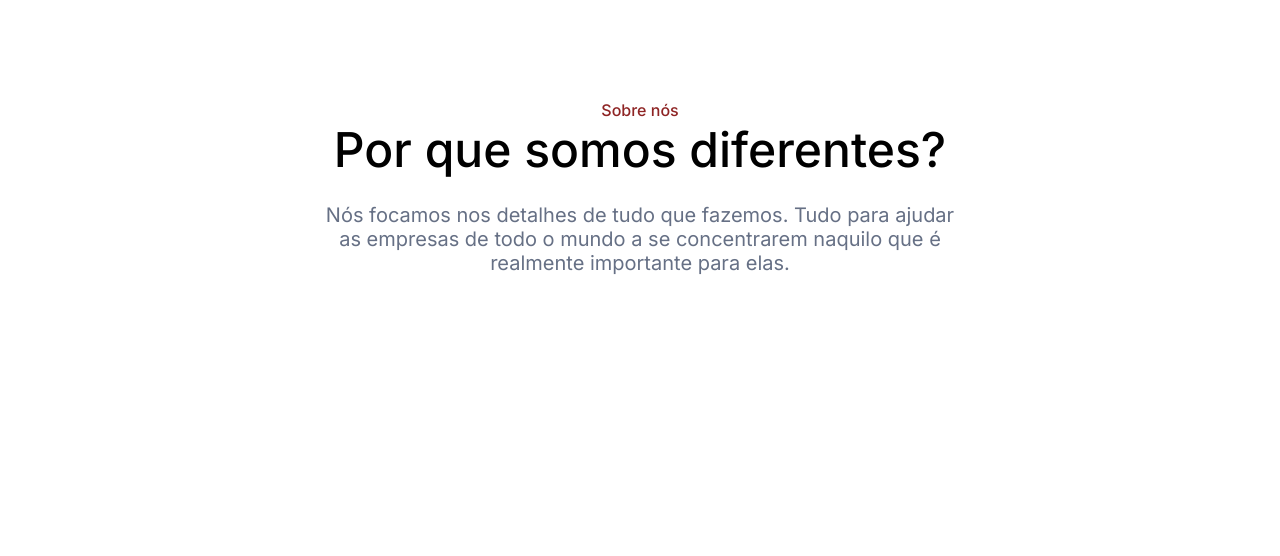
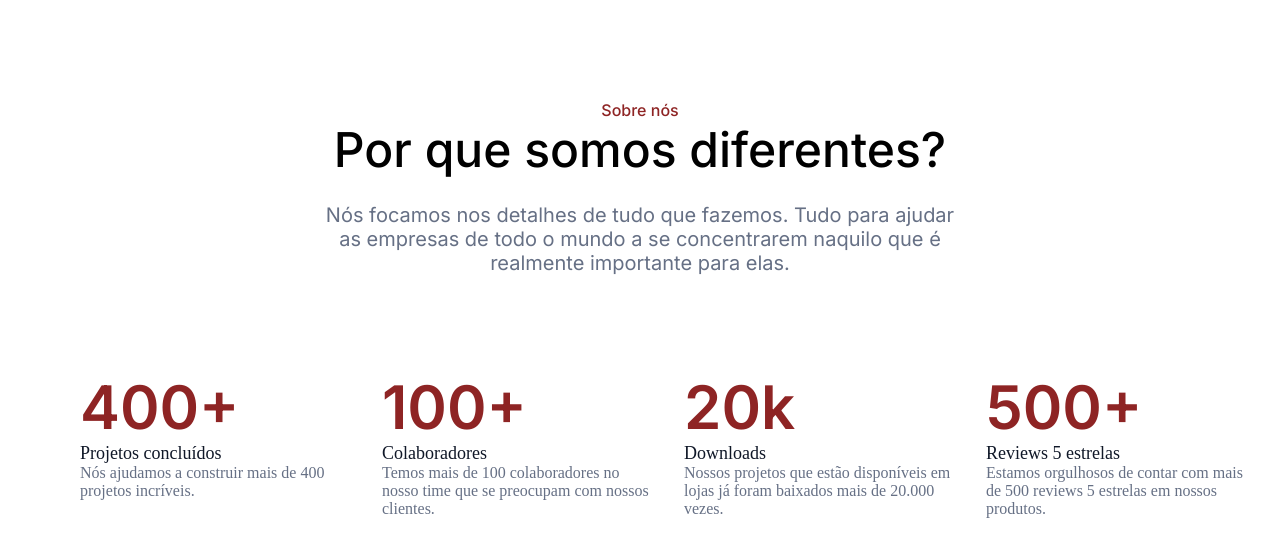
Before and after one commit to MatheusPBrito/PaginaDeContratacao-7daysOfCode, a plain HTML site: page index.html in a window 1280 px wide. Shown: the part 92-648 px from the top of the page. Drawn offline with Linux system fonts and the light colour scheme.

Commit message:
metricas-pronto

```diff
--- /dev/null
+++ b/Styles/metricas.css
@@ -0,0 +1,30 @@
+.metricas {
+	display: flex;
+	justify-content: space-between;
+	margin: 0px 80px 96px 80px;
+}
+
+.metricas div {
+	margin: 0 32px 0 0;
+}
+
+.metricas__numero {
+	color: var(--vermelho);
+	font-size: 60px;
+	font-family: var(--fonte-principal);
+	font-weight: 600;
+}
+
+.metricas__titulo {
+	color: var(--preto);
+	font-size: 18px;
+	font-weight: 500;
+}
+
+.metricas__paragrafo {
+	color: var(--cinza);
+	font-size: 16px;
+	font-weight: 400;
+	word-wrap: break-word;
+	width: 270px;
+}
--- a/index.html
+++ b/index.html
@@ -34,5 +34,31 @@
 			<p>Nós focamos nos detalhes de tudo que fazemos. Tudo para ajudar as empresas de todo o mundo a se concentrarem naquilo que é realmente importante para elas.</p>
 		</section>
 
+		<section class="metricas">
+			<div>
+				<span class="metricas__numero">400+</span>
+				<p class="metricas__titulo">Projetos concluídos</p>
+				<p class="metricas__paragrafo">Nós ajudamos a construir mais de 400 projetos incríveis.</p>
+			</div>
+
+			<div>
+				<span class="metricas__numero">100+</span>
+				<p class="metricas__titulo">Colaboradores</p>
+				<p class="metricas__paragrafo">Temos mais de 100 colaboradores no nosso time que se preocupam com nossos clientes.</p>
+			</div>
+
+			<div>
+				<span class="metricas__numero">20k</span>
+				<p class="metricas__titulo">Downloads</p>
+				<p class="metricas__paragrafo">Nossos projetos que estão disponíveis em lojas já foram baixados mais de 20.000 vezes.</p>
+			</div>
+
+			<div>
+				<span class="metricas__numero">500+</span>
+				<p class="metricas__titulo">Reviews 5 estrelas</p>
+				<p class="metricas__paragrafo">Estamos orgulhosos de contar com mais de 500 reviews 5 estrelas em nossos produtos.</p>
+			</div>
+		</section>
+
 	</body>
 </html>
--- a/styles.css
+++ b/styles.css
@@ -1,11 +1,13 @@
 @import url(Styles/header.css);
 @import url(Styles/cabecalho.css);
+@import url(Styles/metricas.css);
 
 :root {
 	--marrom: #8E2424;
 	--branco: #FFFFFF;
 	--cinza: #667085;
 	--vermelho: #8E2424;
+	--preto: #101828;
 	--fonte-principal: "Inter", sans-serif;
 }
 
```
